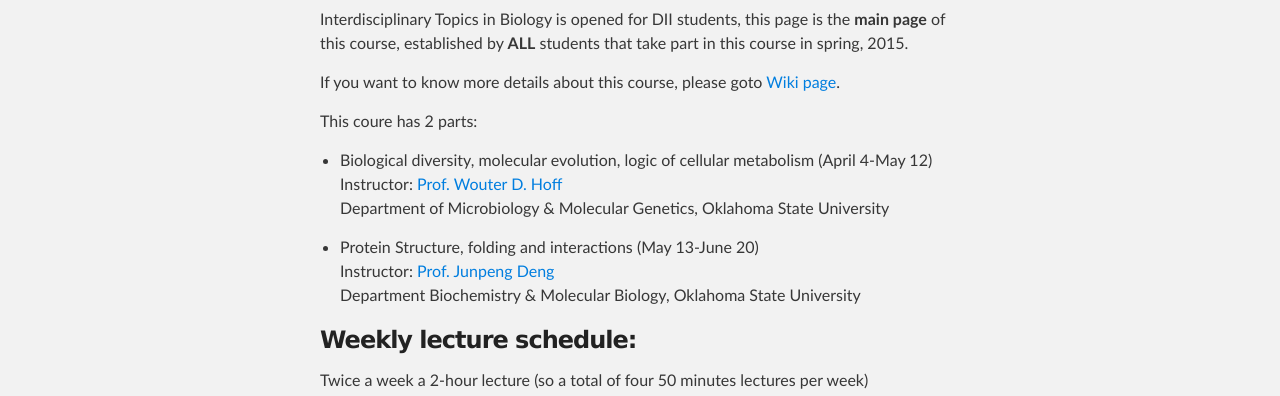
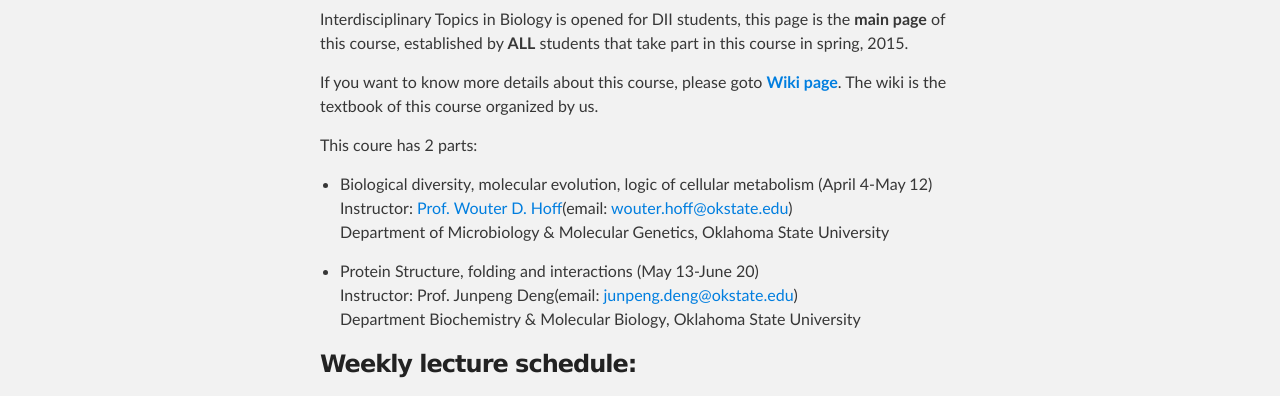
Before and after one commit to taoleechem/biology, a plain HTML site: page index.html in a window 1280 px wide. Shown: the part 357-753 px from the top of the page. Drawn offline with Linux system fonts and the light colour scheme.

```diff
--- a/index.html
+++ b/index.html
@@ -36,16 +36,16 @@
 
 <p>Interdisciplinary Topics in Biology is opened for DII students, this page is the <strong>main page</strong> of this course, established by <strong>ALL</strong> students that take part in this course in spring, 2015.</p>
 
-<p>If you want to know more details about this course, please goto <a href="https://github.com/taoleechem/biology/wiki/">Wiki page</a>.</p>
+<p>If you want to know more details about this course, please goto <strong><a href="https://github.com/taoleechem/biology/wiki/">Wiki page</a></strong>. The wiki is the textbook of this course organized by us.</p>
 
 <p>This coure has 2 parts:</p>
 
 <ul>
 <li><p>Biological diversity, molecular evolution, logic of cellular metabolism (April 4-May 12)<br>
-Instructor: <a href="http://www.researchgate.net/profile/Wouter_Hoff">Prof. Wouter D. Hoff</a><br>
+Instructor: <a href="http://www.researchgate.net/profile/Wouter_Hoff">Prof. Wouter D. Hoff</a>(email: <a href="mailto:wouter.hoff@okstate.edu">wouter.hoff@okstate.edu</a>)<br>
 Department of Microbiology &amp; Molecular Genetics, Oklahoma State University</p></li>
 <li><p>Protein Structure, folding and interactions (May 13-June 20)<br>
-Instructor: <a href="junpeng.deng@okstate.edu">Prof. Junpeng Deng</a><br>
+Instructor: Prof. Junpeng Deng(email: <a href="mailto:junpeng.deng@okstate.edu">junpeng.deng@okstate.edu</a>)<br>
 Department Biochemistry &amp; Molecular Biology, Oklahoma State University</p></li>
 </ul>
 
```
Also changed, not shown: params.json (+1 -1 lines).
